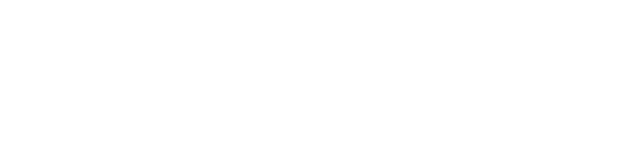
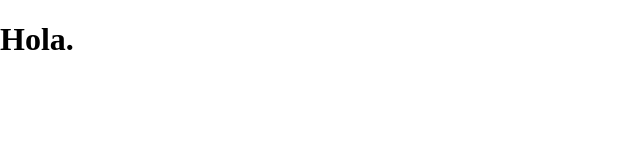
Before and after one commit to jeninedrew/simple, a website: page app/index.html in a window 1280 px wide. Shown: the whole page, without its empty margins (0-640 px from the left). Drawn offline with Linux system fonts and the light colour scheme.

Commit message:
updated npm packages

```diff
--- a/app/index.html
+++ b/app/index.html
@@ -1,12 +1,16 @@
 <!DOCTYPE html>
 <html>
+
 <head>
 	<title>A simple sass-powered project.</title>
 	<link rel="stylesheet" href="/css/normalize.css">
 	<link rel="stylesheet" href="/css/app.css">
 </head>
+
 <body>
 
+	<h1>Hola.</h1>
 
 </body>
+
 </html>
--- a/package.json
+++ b/package.json
@@ -6,8 +6,8 @@
   "author": "J9",
   "license": "ISC",
   "devDependencies": {
-    "browser-sync": "^2.18.13",
+    "browser-sync": "^2.24.4",
     "gulp": "^3.9.1",
-    "gulp-sass": "^3.1.0"
+    "gulp-sass": "^4.0.1"
   }
 }
```
Also changed, not shown: 1 other file.
